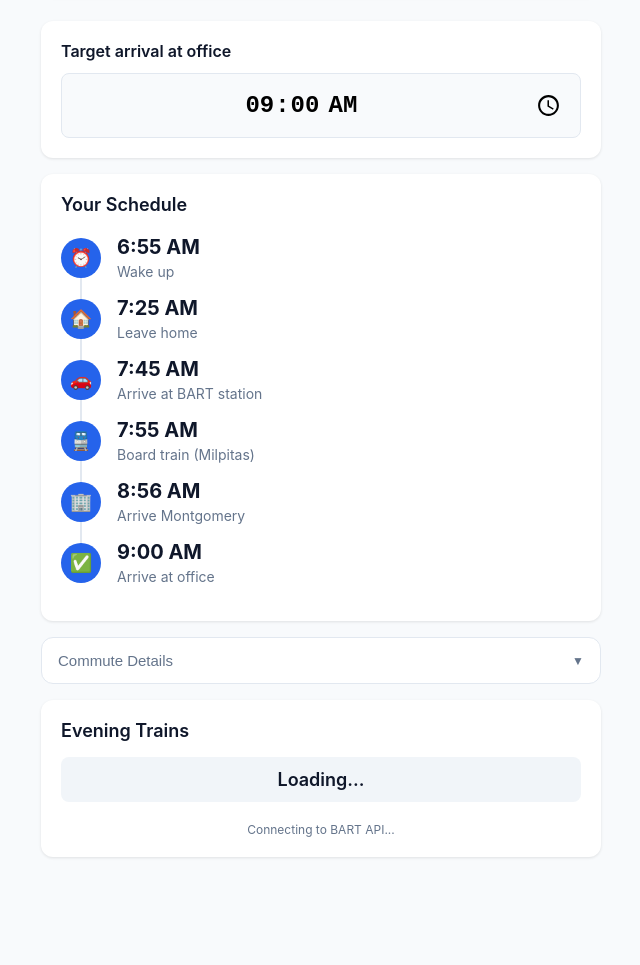
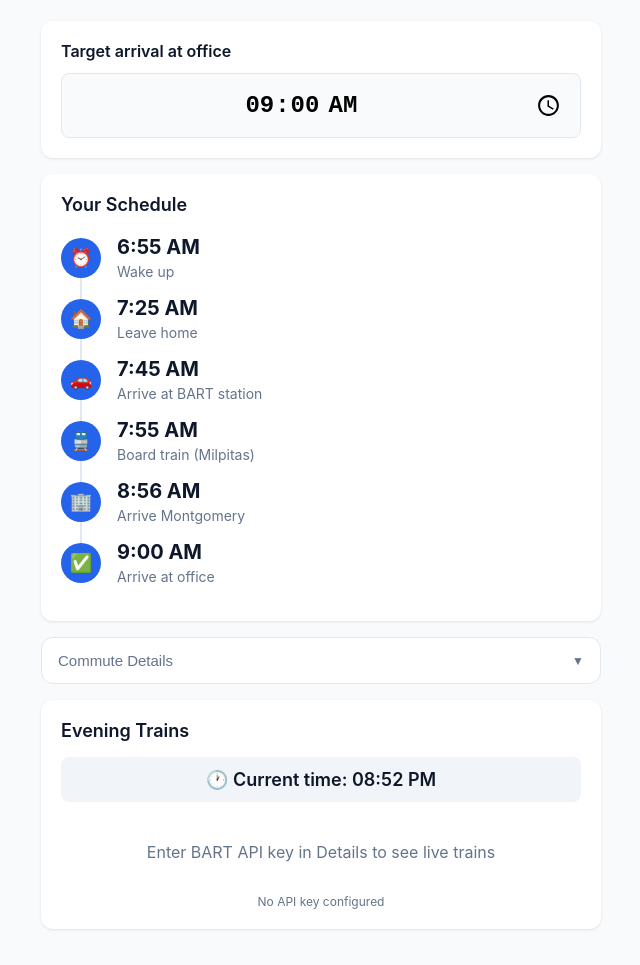
Before and after one commit to milappatel3/commute-planner, a plain HTML site: page index.html in a window 1280 px wide. Shown: the part 122-1087 px from the top of the page, without its empty margins (319-959 px from the left). Before the commit the page ends 1015 px from the top, so only its background shows below. Drawn offline with Linux system fonts and the light colour scheme.

Commit message:
Fix: Remove old static evening trains rendering call
- Removed renderEveningTrains() call that was causing null error
- Evening trains now exclusively use live BART API data
- Fixes TypeError when trying to update non-existent element

```diff
--- a/index.html
+++ b/index.html
@@ -689,7 +689,7 @@
             ];
 
             renderTimeline('bart-timeline', timeline);
-            renderEveningTrains();
+            // Evening trains now use live BART API data
         }
 
         // Drive calculations
```
